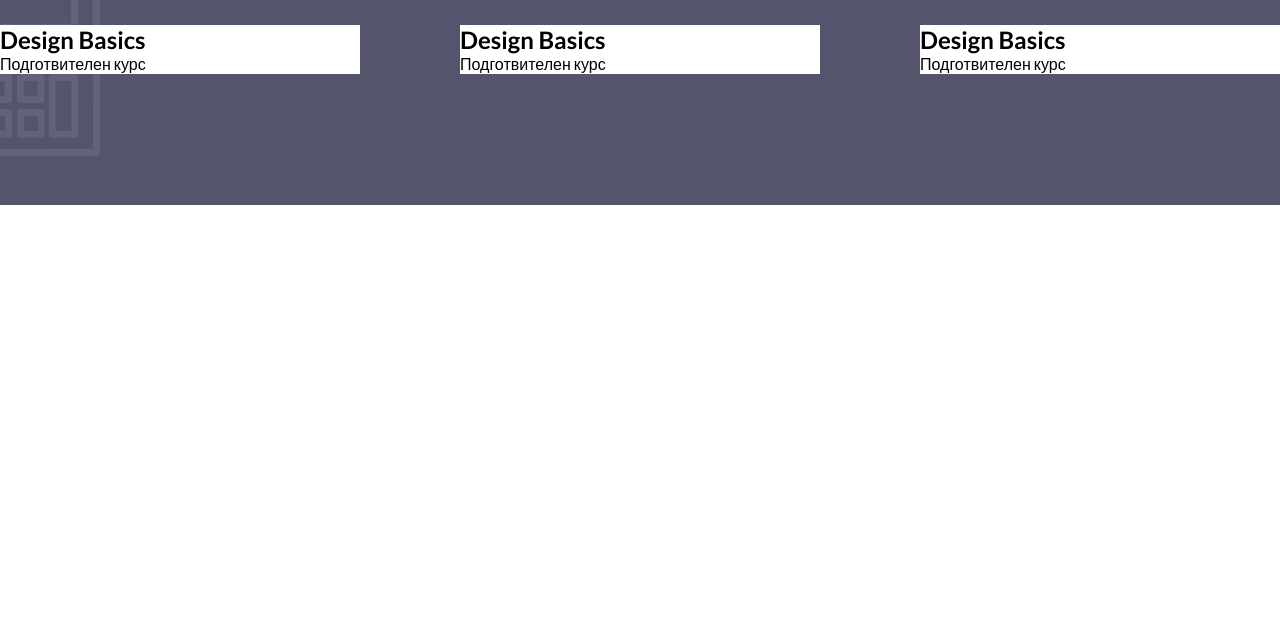
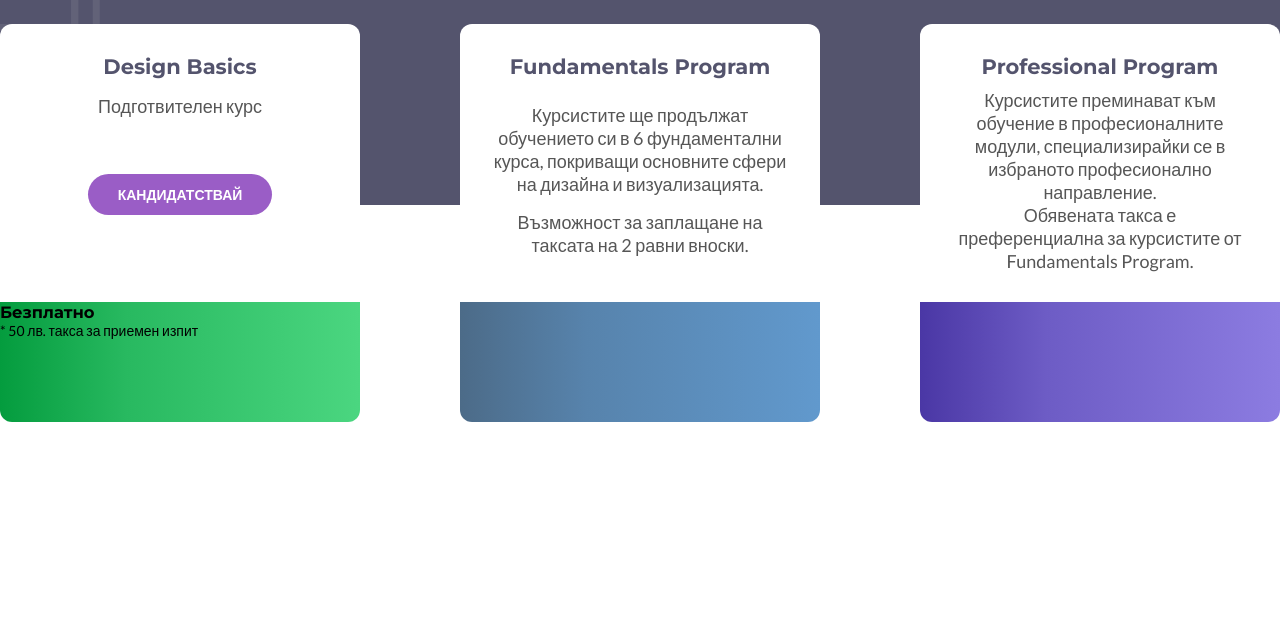
Before and after one commit to Nedelchev86/HTML-and-CSS-Exams, a plain HTML site: page HTML & CSS Retake Exam - 21 December 2022/03_Fees/index.html in a window 1280 px wide. Shown: the part 167-800 px from the top of the page. Drawn offline with Linux system fonts and the light colour scheme.

Commit message:
Added fee cards

```diff
--- a/HTML & CSS Retake Exam - 21 December 2022/03_Fees/index.html
+++ b/HTML & CSS Retake Exam - 21 December 2022/03_Fees/index.html
@@ -24,22 +24,25 @@
                 <article class="fee-card">
                     <h2>Design Basics</h2>
                     <p class="info">Подготвителен курс</p>
-                    <p><a href="" class="btn"></a></p>
-                    <div class="footer"></div>
+                    <a href="#" class="btn">Кандидатствай</a>
+                    <div class="footer green">
+                        <h3>Безплатно</h3>
+                        <p class="description">* 50 лв. такса за приемен изпит</p>
+                    </div>
                 </article>
 
                 <article class="fee-card">
-                    <h2>Design Basics</h2>
-                    <p class="info">Подготвителен курс</p>
-                    <p><a href="" class="btn"></a></p>
-                    <div class="footer"></div>
+                    <h2>Fundamentals Program</h2>
+                    <p class="info">Курсистите ще продължат обучението си в 6 фундаментални курса, покриващи основните сфери на дизайна и визуализацията.</p>
+                    <p class="info info2">Възможност за заплащане на таксата на 2 равни вноски.</p>
+                    <div class="footer blue"></div>
                 </article>
 
                 <article class="fee-card">
-                    <h2>Design Basics</h2>
-                    <p class="info">Подготвителен курс</p>
-                    <p><a href="" class="btn"></a></p>
-                    <div class="footer"></div>
+                    <h2>Professional Program</h2>
+                    <p class="info">Курсистите преминават към обучение в професионалните модули, специализирайки се в избраното професионално направление.</p>
+                    <p class="info info2">Обявената такса е преференциална за курсистите от Fundamentals Program.</p>
+                    <div class="footer purple"></div>
                 </article>
             </section>
         </main>
--- a/HTML & CSS Retake Exam - 21 December 2022/03_Fees/style.css
+++ b/HTML & CSS Retake Exam - 21 December 2022/03_Fees/style.css
@@ -20,8 +20,15 @@ li {
     list-style: none;
 }
 
+h1,
+h2,
+h3,
+h4 {
+    font-family: Montserrat, sans-serif;
+}
 html {
     font-family: "Lato", sans-serif;
+    font-size: 14px;
 }
 header {
     margin: 10px 100px 20px;
@@ -66,12 +73,64 @@ main h1 {
 }
 
 .fees {
-    max-width: 1700px;
+    max-width: 1600px;
     display: flex;
     width: 100%;
     gap: 100px;
 }
 .fee-card {
     background-color: #ffffff;
-    flex: 1 1 30%;
+    flex: 1 1 25%;
+
+    display: flex;
+    flex-direction: column;
+    justify-content: space-between;
+    border-radius: 12px;
+    overflow: hidden;
+    align-items: center;
 }
+
+.footer {
+    height: 120px;
+    align-self: stretch;
+    margin-top: 30px;
+}
+
+.green {
+    background: rgb(4, 156, 62);
+    background: linear-gradient(90deg, rgba(4, 156, 62, 1) 0%, rgba(40, 185, 96, 1) 35%, rgba(75, 214, 128, 1) 100%);
+}
+
+.blue {
+    background: rgb(76, 107, 136);
+    background: linear-gradient(90deg, rgba(76, 107, 136, 1) 0%, rgba(87, 131, 172, 1) 35%, rgba(97, 153, 205, 1) 100%);
+}
+
+.purple {
+    background: rgb(74, 55, 165);
+    background: linear-gradient(90deg, rgba(74, 55, 165, 1) 0%, rgba(109, 92, 197, 1) 35%, rgba(140, 124, 225, 1) 100%);
+}
+
+.btn {
+    display: inline-block;
+    background-color: #9a5dc6;
+    padding: 12px 30px;
+    border-radius: 22px;
+    color: white;
+    margin-block: 50px;
+    text-transform: uppercase;
+    text-decoration: none;
+    font-weight: 600;
+}
+
+h2 {
+    color: #54546d;
+    margin-block: 30px 10px;
+}
+
+.info {
+    padding-inline: 30px;
+    text-align: center;
+    color: #565656;
+    font-size: 18px;
+}
```
